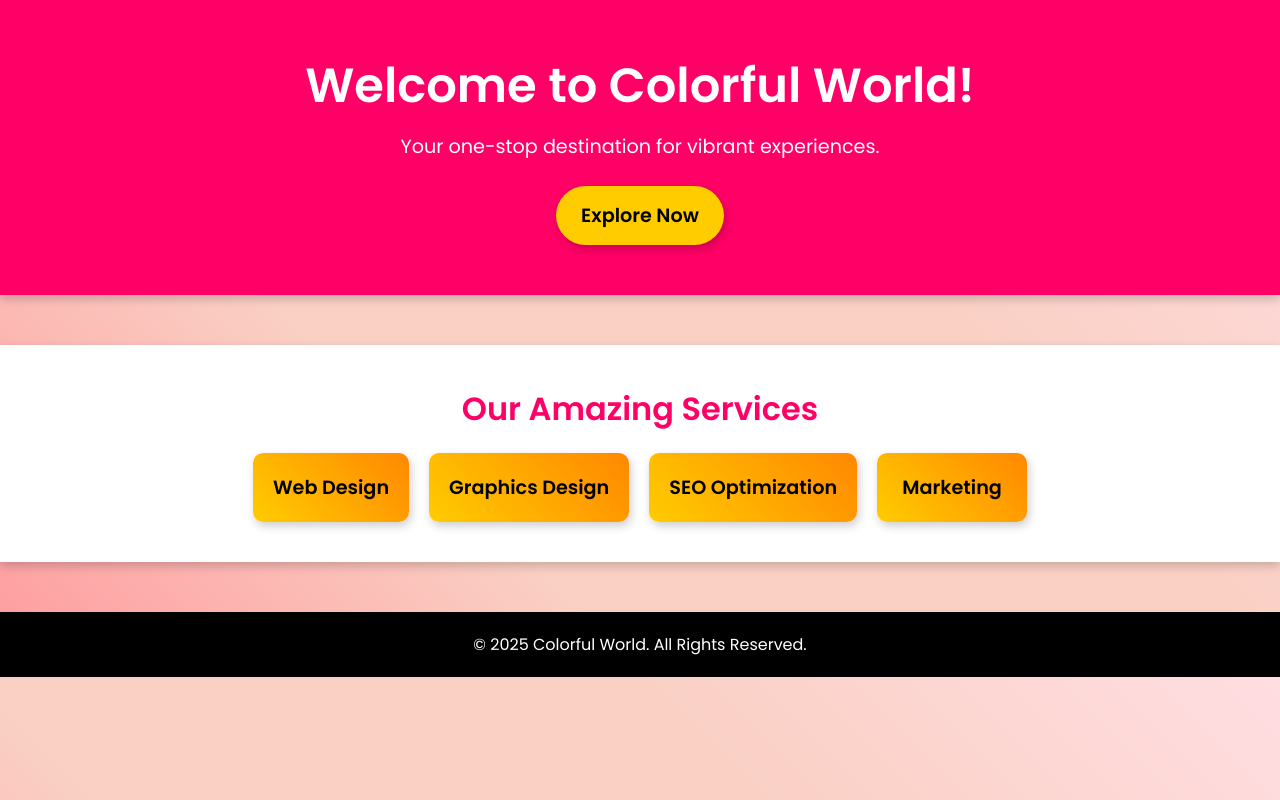
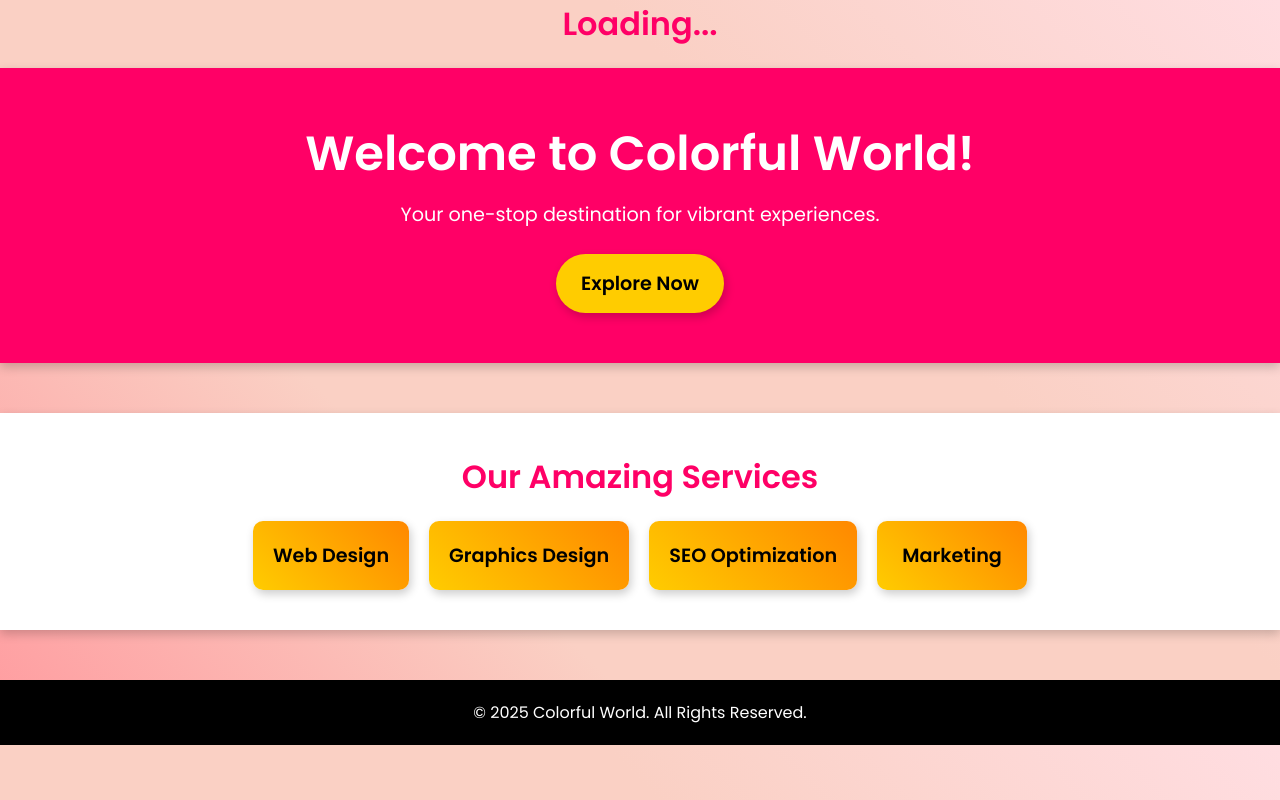
Before and after one commit to vtcbaruwa/man, a plain HTML site: page index.html in a window 1280 px wide. Drawn offline with Linux system fonts and the light colour scheme.

Commit message:
Update index.html

```diff
--- a/index.html
+++ b/index.html
@@ -5,8 +5,12 @@
     <meta name="viewport" content="width=device-width, initial-scale=1.0">
     <title>Colorful Landing Page</title>
     <link rel="stylesheet" href="styles.css">
+    <script src="script.js" defer></script>
 </head>
 <body>
+    <div id="preloader">
+    <h2>Loading...</h2>
+</div>
 
     <header>
         <h1>Welcome to Colorful World!</h1>
```
